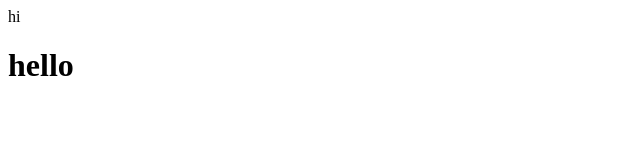
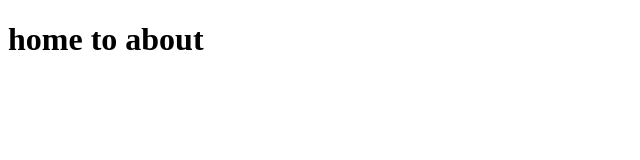
Before and after one commit to suresh2dev/demo2, a plain HTML site: page demo2.html in a window 1280 px wide. Shown: the whole page, without its empty margins (0-640 px from the left). Drawn offline with Linux system fonts and the light colour scheme.

Commit message:
adding new html

```diff
--- a/demo2.html
+++ b/demo2.html
@@ -7,7 +7,7 @@
 </head>
 <body>
 
-    hi
-    <h1>hello </h1>
+
+    <h1>home to about </h1>
 </body>
 </html>
```
Also changed, not shown: index.html (+1 -0 lines).
